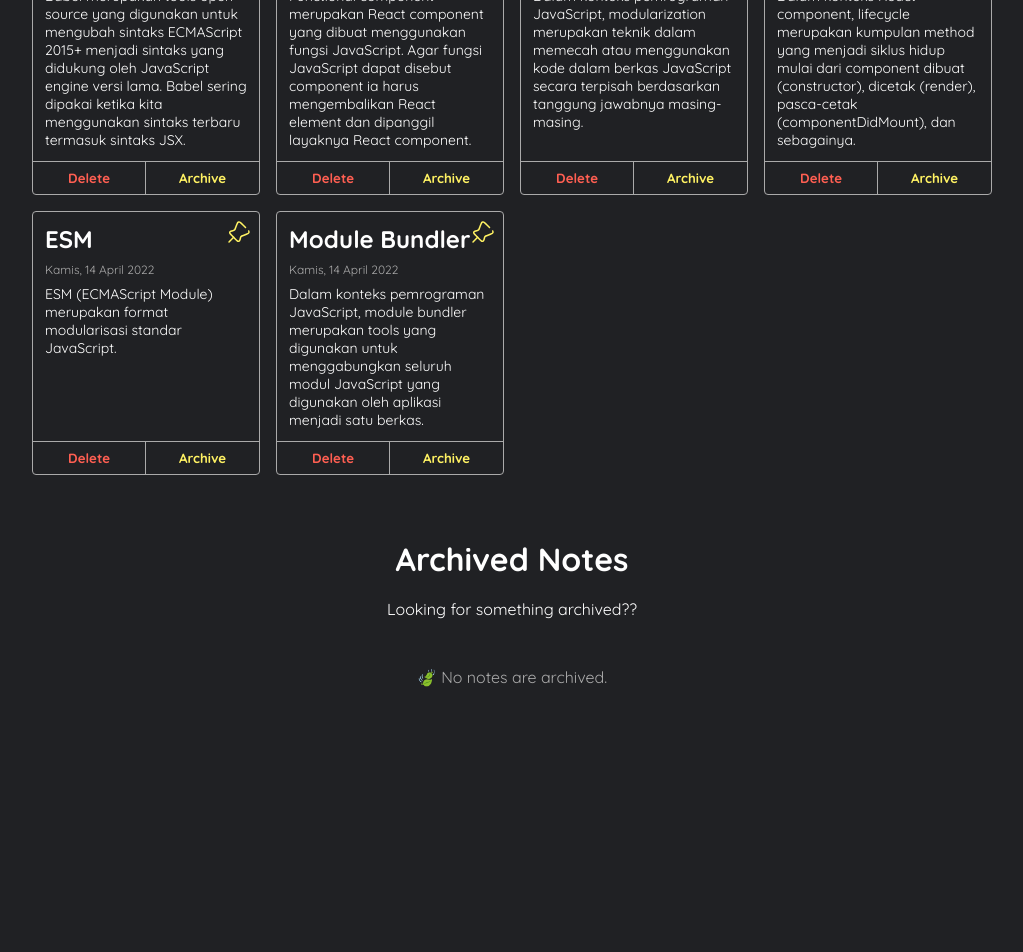
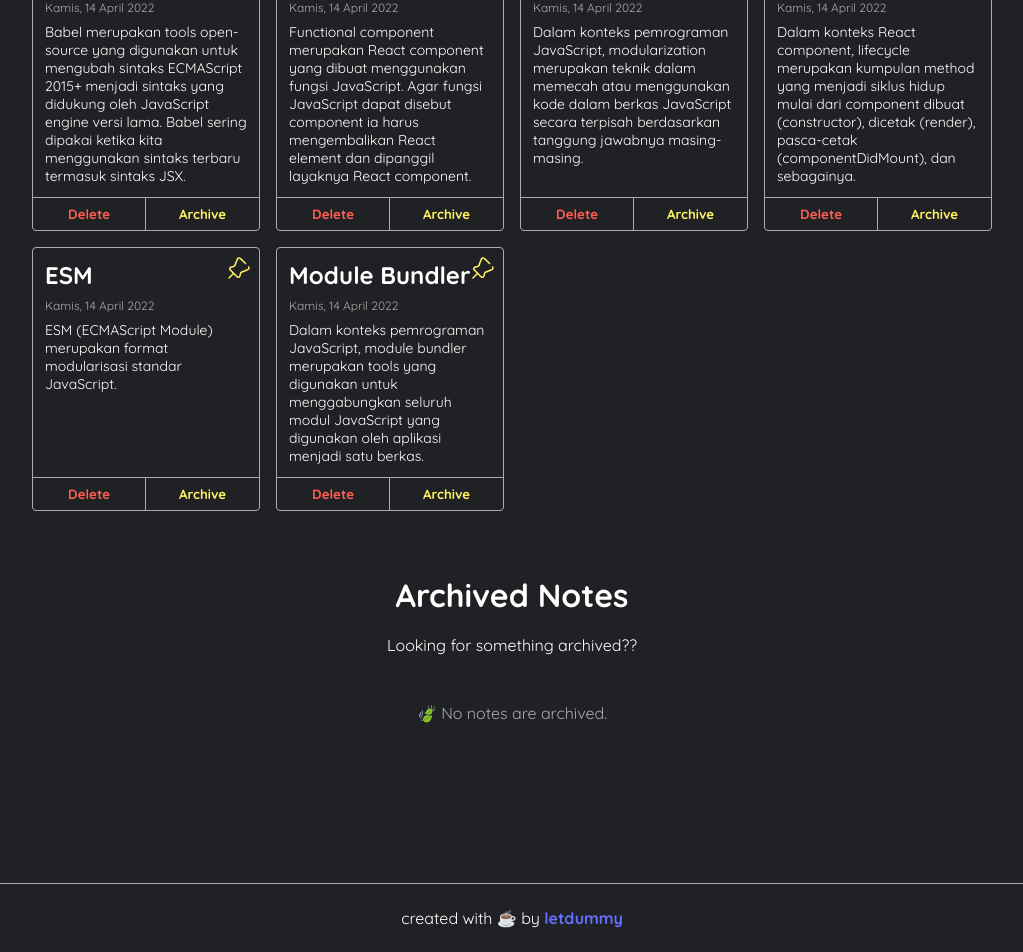
Before and after one commit to letdummy/imaginote, a React (Vite) app: page / in a window 1280 px wide. Shown: the part 847-1799 px from the top of the page, without its empty margins (128-1151 px from the left). Before the commit the page ends 1694 px from the top, so only its background shows below. Built offline with nearby package versions, Linux system fonts and the light colour scheme.

Commit message:
refactor: reorganize pinned/unpinned note list and optimize code structure

```diff
--- a/src/components/NoteApp.jsx
+++ b/src/components/NoteApp.jsx
@@ -3,6 +3,7 @@ import { getInitialData } from '../utils';
 import NoteHeader from './NoteHeader';
 import NoteInput from './NoteInput';
 import NoteSearch from './NoteSearch';
+import NoteFooter from './NoteFooter';
 
 class NoteApp extends React.Component {
     constructor(props) {
@@ -74,6 +75,7 @@ class NoteApp extends React.Component {
                 <NoteHeader />
                 <NoteInput onAddHandler={this.onAddHandler} />
                 <NoteSearch notes={this.state.notes} onDelete={this.onDeleteHandler} onArchive={this.onArchiveHandler} onUnarchive={this.onUnarchiveHandler} onPinned={this.onPinnedHandler} />
+                <NoteFooter />
             </>
         );
     }
--- /dev/null
+++ b/src/components/NoteFooter.jsx
@@ -0,0 +1,9 @@
+function NoteFooter() {
+    return (
+        <div className="note-app__footer">
+            <p>created with ☕ by <a href="https://dub.sh/imaginote-ags" target="_blank">letdummy</a></p>
+        </div>
+    )
+}
+
+export default NoteFooter;
--- a/src/components/NoteList.jsx
+++ b/src/components/NoteList.jsx
@@ -3,7 +3,7 @@ import NoteListHeader from './NoteListHeader';
 import NoteItem from './NoteItem';
 import NoteListEmpty from './NoteListEmpty';
 
-function NoteList({ notes, onDelete, onArchive, onUnarchive, onPinned }) {
+function NoteList({ notes, onDelete, onArchive, onPinned }) {
 
     const pinnedNotes = notes.filter((note) => note.pinned);
     const noPinnedNotes = notes.filter((note) => !note.pinned);
@@ -14,13 +14,17 @@ function NoteList({ notes, onDelete, onArchive, onUnarchive, onPinned }) {
             {notes.length === 0 ? (
                 <NoteListEmpty text="No notes available. Let's add some!" />
             ) : (
+                <div>
                     <div className="notes-list">
                         {pinnedNotes.map((note) => (
-                    <NoteItem key={note.id} note={note} onDelete={onDelete} onArchive={onArchive} onUnarchive={onUnarchive} onPinned={onPinned} />
+                            <NoteItem key={note.id} note={note} onDelete={onDelete} onArchive={onArchive} onPinned={onPinned} />
                         ))}
+                    </div>
+                    <div className="notes-list">
                         {noPinnedNotes.map((note) => (
-                    <NoteItem key={note.id} note={note} onDelete={onDelete} onArchive={onArchive} onUnarchive={onUnarchive} onPinned={onPinned} />
+                            <NoteItem key={note.id} note={note} onDelete={onDelete} onArchive={onArchive} onPinned={onPinned} />
                         ))}
+                    </div>
                 </div>
             )}
         </>
--- a/src/components/NoteListArchived.jsx
+++ b/src/components/NoteListArchived.jsx
@@ -3,7 +3,7 @@ import NoteListHeader from './NoteListHeader';
 import NoteItem from './NoteItem';
 import NoteListEmpty from './NoteListEmpty';
 
-function NoteListArchived({ notes, onDelete, onArchive, onUnarchive, onPinned }) {
+function NoteListArchived({ notes, onDelete, onUnarchive, onPinned }) {
 
     const pinnedNotes = notes.filter((note) => note.pinned);
     const noPinnedNotes = notes.filter((note) => !note.pinned);
@@ -14,14 +14,18 @@ function NoteListArchived({ notes, onDelete, onArchive, onUnarchive, onPinned })
             {notes.length === 0 ? (
                 <NoteListEmpty text="No notes are archived." />
             ) : (
-            <div className="notes-list">
-                {pinnedNotes.map((note) => (
-                    <NoteItem key={note.id} note={note} onDelete={onDelete} onArchive={onArchive} onUnarchive={onUnarchive} onPinned={onPinned} />
-                ))}
-                {noPinnedNotes.map((note) => (
-                    <NoteItem key={note.id} note={note} onDelete={onDelete} onArchive={onArchive} onUnarchive={onUnarchive} onPinned={onPinned} />
-                ))}
-            </div>
+                <>
+                    <div className="notes-list">
+                        {pinnedNotes.map((note) => (
+                            <NoteItem key={note.id} note={note} onPinned={onPinned} onDelete={onDelete} onUnarchive={onUnarchive} />
+                        ))}
+                    </div>
+                    <div className="notes-list">
+                        {noPinnedNotes.map((note) => (
+                            <NoteItem key={note.id} note={note} onPinned={onPinned} onDelete={onDelete} onUnarchive={onUnarchive} />
+                        ))}
+                    </div>
+                </>
             )}
         </>
 
--- a/src/components/NoteListEmpty.jsx
+++ b/src/components/NoteListEmpty.jsx
@@ -1,6 +1,6 @@
 /* eslint-disable react/prop-types */
 
-function NoteListEmpty({text}) {
+function NoteListEmpty({ text }) {
     return (
         <div className="notes-list__empty-message">
             <p>🍃 {text}</p>
--- a/src/components/NoteSearch.jsx
+++ b/src/components/NoteSearch.jsx
@@ -22,8 +22,8 @@ function NoteSearch({ notes, onDelete, onArchive, onUnarchive, onPinned }) {
     return (
         <div className="note-app">
             <NoteSearchInput onSearch={onSearchHanlder} />
-            <NoteList notes={unarchivedNotes} onDelete={onDelete} onArchive={onArchive} onUnarchive={onUnarchive} onPinned={onPinned} />
-            <NoteListArchived notes={archivedNotes} onDelete={onDelete} onArchive={onArchive} onUnarchive={onUnarchive} onPinned={onPinned} />
+            <NoteList notes={unarchivedNotes} onDelete={onDelete} onArchive={onArchive} onPinned={onPinned} />
+            <NoteListArchived notes={archivedNotes} onDelete={onDelete} onUnarchive={onUnarchive} onPinned={onPinned} />
         </div>
 
     );
--- a/src/components/NoteSearchInput.jsx
+++ b/src/components/NoteSearchInput.jsx
@@ -1,7 +1,7 @@
 /* eslint-disable react/prop-types */
 import { useState } from 'react';
 
-function NoteSearchInput({onSearch}) {
+function NoteSearchInput({ onSearch }) {
     const [searchTerm, setSearchTerm] = useState("");
 
     // function to handle input change as well as update the search term in the parent component
--- a/src/styles/index.css
+++ b/src/styles/index.css
@@ -36,6 +36,21 @@ textarea::placeholder {
   border-bottom: 1px solid #aaa;
 }
 
+.note-app__footer {
+  display: flex;
+  align-items: center;
+  justify-content: center;
+  padding: 1.5rem 2rem;
+  border-top: 1px solid #aaa;
+  margin-top: 5rem;
+}
+
+.note-app__footer a {
+  text-decoration: none;
+  font-weight: bold;
+  color: #656ffd;
+}
+
 .note-app__header h1 {
   margin: 8px 0;
   flex: 1;
@@ -58,7 +73,7 @@ textarea::placeholder {
 
 .note-section__title {
   text-align: center;
-  margin: 0rem 0rem 3rem 0rem;
+  margin: 4rem 0rem 3rem 0rem;
 }
 
 .note-input {
@@ -115,7 +130,7 @@ textarea::placeholder {
   grid-template-columns: 1fr;
   grid-template-rows: minmax(min-content, max-content);
   gap: 16px;
-  margin-bottom: 4rem;
+  margin-bottom: 1.25rem;
   margin-left: 2rem;
   margin-right: 2rem;
 }
```
Also changed, not shown: src/components/NoteItem.jsx (line endings or trailing spaces). Lines whose indentation alone changed are shown as unchanged.
